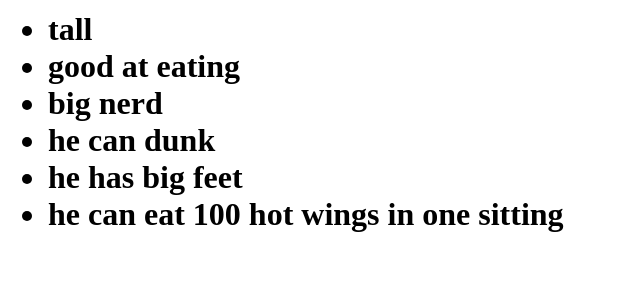
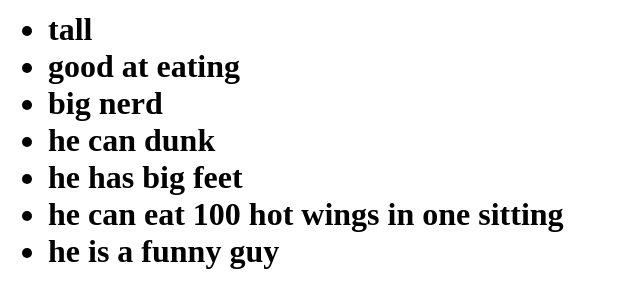
Before and after one commit to PracticecodeJPM/mike-young, a plain HTML site: page index.html in a window 1280 px wide. Shown: the part 135-442 px from the top of the page, without its empty margins (0-640 px from the left). Drawn offline with Linux system fonts and the light colour scheme.

Commit message:
new changes

```diff
--- a/index.html
+++ b/index.html
@@ -12,6 +12,7 @@
         <li>he can dunk</li>
         <li> he has big feet</li>
         <li>he can eat 100 hot wings in one sitting</li>
+        <li> he is a funny guy</li>
       </ul>
   </body>
 </html>
```
